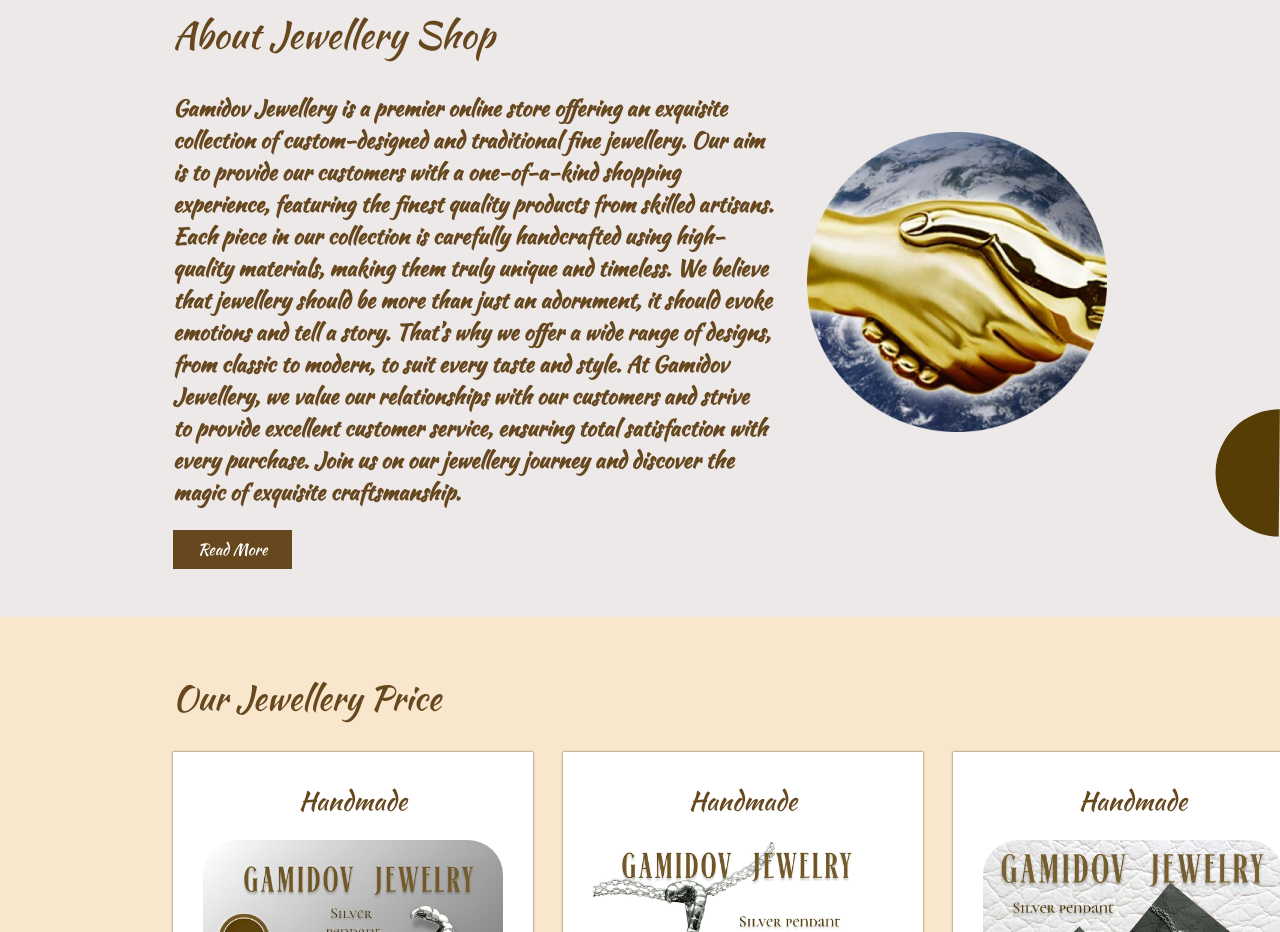
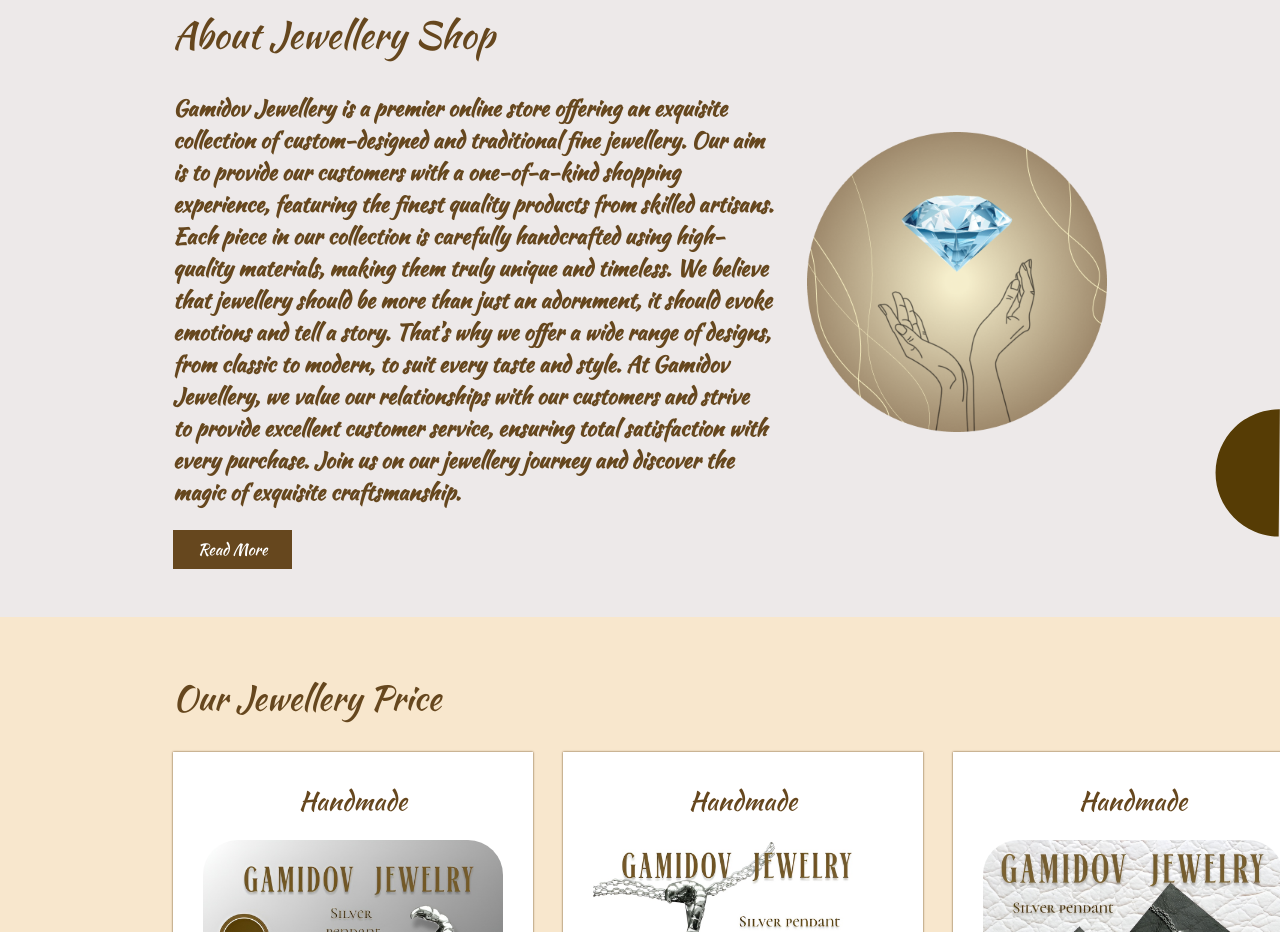
Before and after one commit to malankinAM/Gamidow_jewellery, a plain HTML site: page index.html in a window 1280 px wide. Shown: the part 1360-2292 px from the top of the page. Drawn offline with nearby package versions, Linux system fonts and the light colour scheme.

Commit message:
Update index.html

```diff
--- a/index.html
+++ b/index.html
@@ -210,7 +210,7 @@
                 <a href="#" class="btn">Read More</a>
             </div>
               <div class="about-col">
-                <img src="./img/About_shop.png" alt="" style="width: 300px;height: 300px;">
+                <img src="./img/Group 1.png" alt="" style="width: 300px;height: 300px;">
               </div>
         </div>
         <img src="./img/Ellipse 22.svg" alt="" class="design">
```
